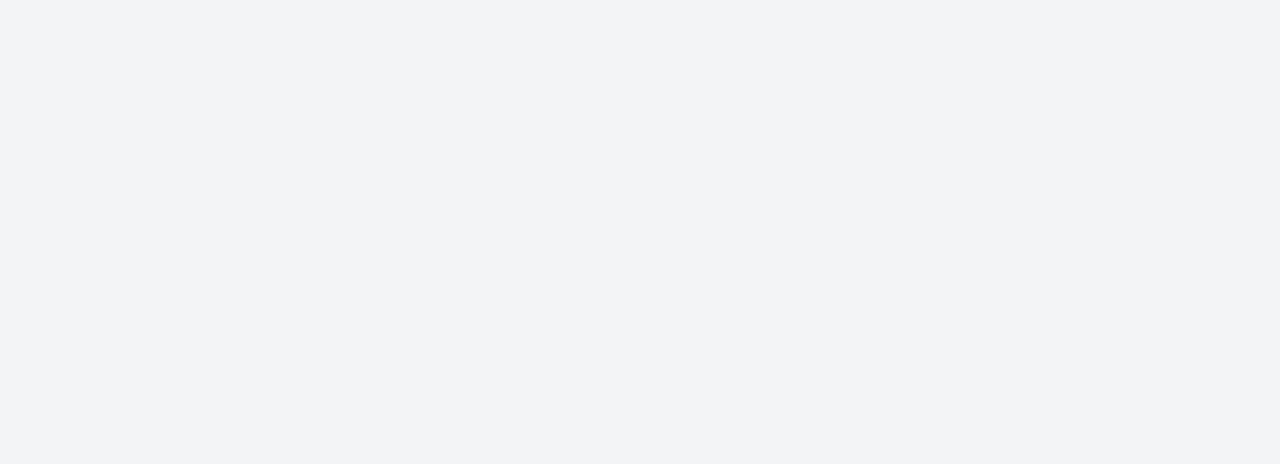
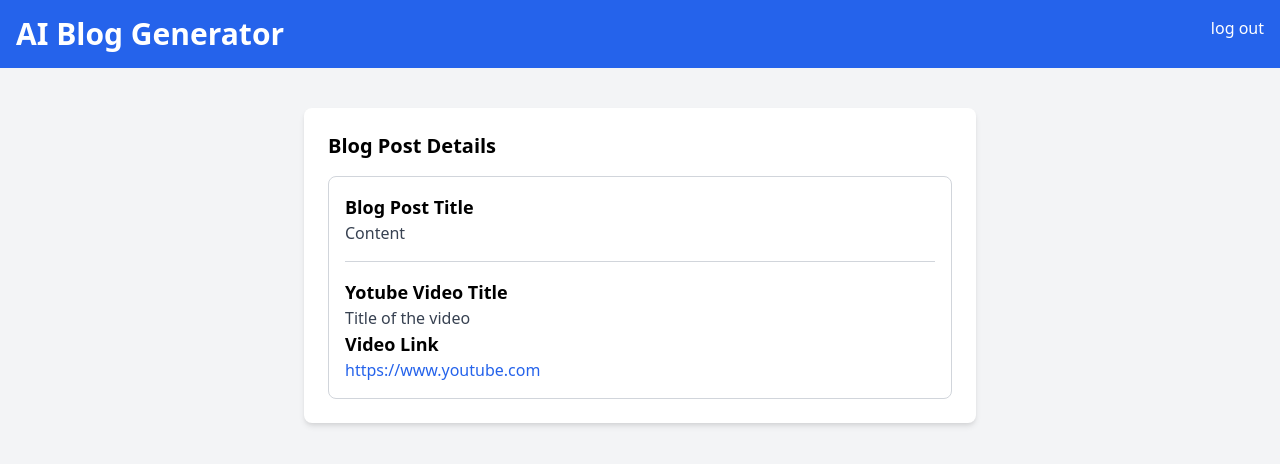
Before and after one commit to Shemuel-bot/ai_blog_app, a React (Vite) app in the folder frontend/: page /home/all-blogs/details in a window 1280 px wide. Shown: the top 464 px of the page. Built offline with nearby package versions, Linux system fonts and the light colour scheme.

Commit message:
added blog details page

```diff
--- a/frontend/src/BlogDetails.jsx
+++ b/frontend/src/BlogDetails.jsx
@@ -1,8 +1,35 @@
 function BlogDetails() {
-    return(
-        <>
-        </>
-    )
+  return (
+    <>
+      <nav className="bg-blue-600 p-4 text-white flex justify-between">
+        <div>
+          <h1 className="text-3xl font-bold">AI Blog Generator</h1>
+        </div>
+        <div>
+          <a href="#" className="text-white hover:underline">
+            log out
+          </a>
+        </div>
+      </nav>
+
+      <div className="flex-frow container mx-auto mt-10 px-4 sm:px-0">
+        <div className="max-w-2xl mx-auto bg-white p-6 rounded-lg shadow-md transistion-transform transform hover:scale-105 flex flex-col">
+            <section>
+                <h2 className="text-xl mb-4 font-semibold">Blog Post Details</h2>
+                <div className="border border-gray-300 p-4 rounded-lg">
+                    <h3 className="text-lg font-semibold">Blog Post Title</h3>
+                    <p className="text-gray-700">Content</p>
+                    <hr className="my-4 border-gray-300"/>
+                    <h4 className="text-lg font-semibold">Yotube Video Title</h4>
+                    <p className="text-gray-700">Title of the video</p>
+                    <h4 className="text-lg font-semibold">Video Link</h4>
+                    <a href="#" className="text-blue-600 hover:underline">https://www.youtube.com</a>
+                </div>
+            </section>
+        </div>
+      </div>
+    </>
+  );
 }
 
-export default BlogDetails
+export default BlogDetails;
```
